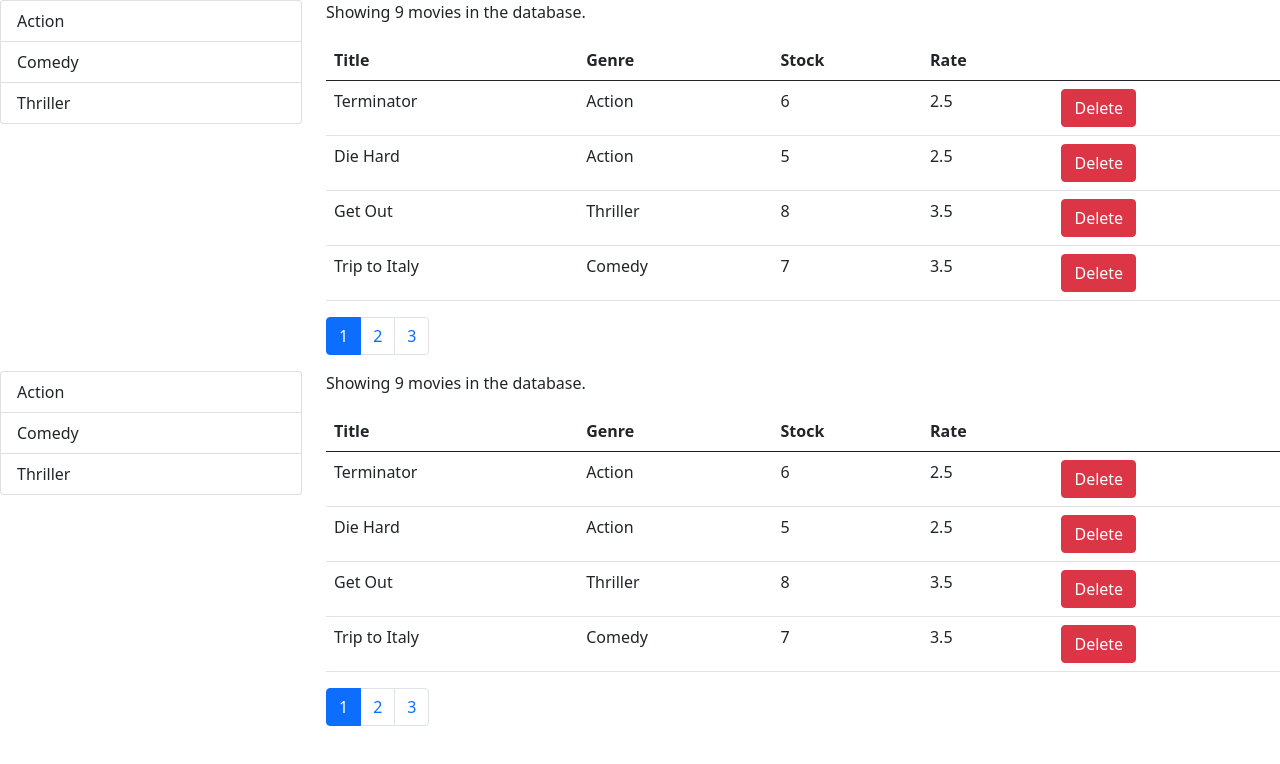
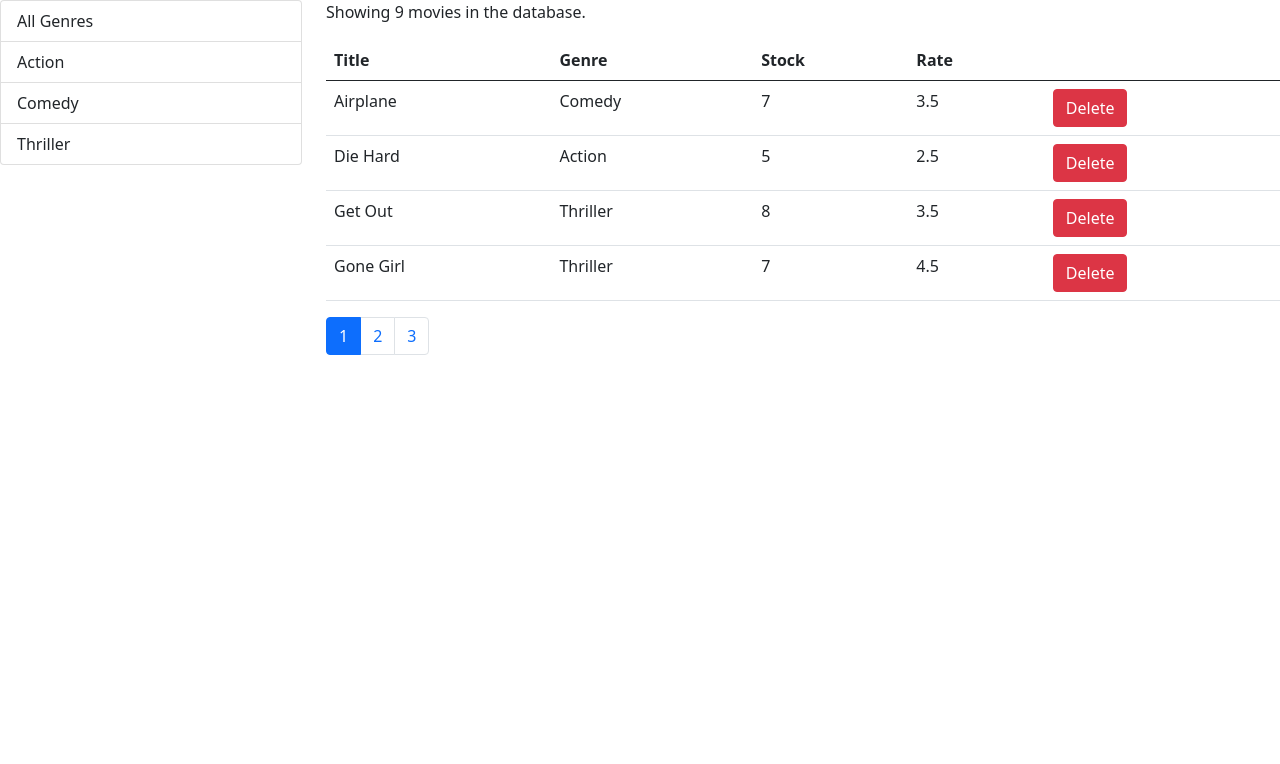
Before and after one commit to lgorniak/React-Movie-List, a React (Create React App) app: page / in a window 1280 px wide. Shown: the top 764 px of the page. Built offline with nearby package versions, Linux system fonts and the light colour scheme.

Commit message:
add table sorting

```diff
--- a/src/components/App.tsx
+++ b/src/components/App.tsx
@@ -8,7 +8,6 @@ import MovieSecond from "./moviesSecond";
 export default function App(): ReactElement {
   return (
     <div>
-      <Movies />
       <MovieSecond />
     </div>
   );
--- a/src/components/listGroup.tsx
+++ b/src/components/listGroup.tsx
@@ -9,7 +9,7 @@ interface Props {
   selectedItem: Genre | undefined;
 }
 
-const ListGroup = (props: Props): ReactElement => {
+export default function ListGroup(props: Props): ReactElement {
   const { items, textProperty, valueProperty, onItemSelect, selectedItem } =
     props;
   return (
@@ -17,21 +17,19 @@ const ListGroup = (props: Props): ReactElement => {
       {items.map((item) => (
         <li
           onClick={() => onItemSelect(item)}
-          key={item[valueProperty || ListGroup.defaultProps.textProperty]}
+          key={item._id}
           className={
             item === selectedItem ? "list-group-item active" : "list-group-item"
           }
         >
-          {item[textProperty || ListGroup.defaultProps.valueProperty]}
+          {item.name}
         </li>
       ))}
     </ul>
   );
-};
+}
 
 ListGroup.defaultProps = {
   textProperty: "name",
   valueProperty: "_id",
 };
-
-export default ListGroup;
--- a/src/components/moviesSecond.tsx
+++ b/src/components/moviesSecond.tsx
@@ -6,33 +6,52 @@ import { paginate } from "../utils/paginate";
 import ListGroup from "./listGroup";
 import { Movie } from "../types/Movie";
 import { Genre } from "../types/Genre";
+import MovieTable from "./moviesTable";
+import _, { filter } from "lodash";
+import { Sort } from "../types/Sort";
 
 interface Props {
   movie: Movie;
   genre: Genre;
+  sort: Sort;
 }
+
 
 export default function MovieSecond(): ReactElement {
   console.log("working");
-  //this.setState({ movies: getMovies(), genres: getGenres() });
   const [movies, setMovies] = useState<Movie[]>(getMovies());
-  const [genres, setGenres] = useState<Genre[]>(getGenres());
+  const [genres, setGenres] = useState<Genre[]>([
+    { _id: "", name: "All Genres" },
+    ...getGenres(),
+  ]);
   const [currentPage, setCurrentPage] = useState<number>(1);
   const [pageSize, setPageSize] = useState<number>(4);
   const [selectedGenre, setSelectedGenre] = useState<Genre | undefined>();
+  const [sortColumn, setSortColumn] = useState<Sort>({
+    path: "title",
+    order: "asc",
+  });
 
-  const filtered = selectedGenre
-    ? movies.filter((movie) => movie.genre._id === selectedGenre._id)
-    : movies;
+  const filtered =
+    selectedGenre && selectedGenre._id
+      ? movies.filter((movie) => movie.genre._id === selectedGenre._id)
+      : movies;
 
-  const pageMovies: Movie[] = paginate(filtered, currentPage, pageSize);
+  const sorted = _.orderBy(filtered, [sortColumn.path], [sortColumn.order]);
+  const pageMovies: Movie[] = paginate(sorted, currentPage, pageSize);
 
   const handleDelete = (movie: Movie): void => {
     const notDeletedMovies = movies.filter((m: Movie) => m._id !== movie._id);
     setMovies(notDeletedMovies);
   };
 
+  const handleSort = (sort: Sort): void => {
+    console.log(sort);
+    setSortColumn(sort);
+  };
+
   const handleGenreSelect = (genre: Genre): void => {
+    setCurrentPage(1);
     setSelectedGenre(genre);
   };
 
@@ -51,35 +70,12 @@ export default function MovieSecond(): ReactElement {
       </div>
       <div className="col">
         <p>Showing {movies.length} movies in the database.</p>
-        <table className="table">
-          <thead>
-            <tr>
-              <th>Title</th>
-              <th>Genre</th>
-              <th>Stock</th>
-              <th>Rate</th>
-              <th />
-            </tr>
-          </thead>
-          <tbody>
-            {pageMovies.map((movie) => (
-              <tr key={movie._id}>
-                <td>{movie.title}</td>
-                <td>{movie.genre.name}</td>
-                <td>{movie.numberInStock}</td>
-                <td>{movie.dailyRentalRate}</td>
-                <td>
-                  <button
-                    onClick={() => handleDelete(movie)}
-                    className="btn btn-danger btn-small"
-                  >
-                    Delete
-                  </button>
-                </td>
-              </tr>
-            ))}
-          </tbody>
-        </table>
+        <MovieTable
+          pageMovies={pageMovies}
+          setSortColumn={sortColumn}
+          handleDelete={handleDelete}
+          handleSort={handleSort}
+        />
         <Pagination
           itemsCount={filtered.length}
           pageSize={pageSize}
--- /dev/null
+++ b/src/components/moviesTable.tsx
@@ -0,0 +1,64 @@
+import React, { ReactElement } from "react";
+import { Movie } from "../types/Movie";
+import { Sort } from "../types/Sort";
+
+interface Props {
+  pageMovies: Movie[];
+  setSortColumn: Sort;
+  handleDelete: (movie: Movie) => void;
+  handleSort: (sort: Sort) => void;
+}
+
+export default function MoviesTable(props: Props): ReactElement {
+  const {
+    pageMovies,
+    setSortColumn: setSortColumn,
+    handleDelete,
+    handleSort,
+  } = props;
+
+  const raiseSort = (path: string): void => {
+    const sortColumn = { ...setSortColumn };
+
+    if (sortColumn.path === path) {
+      sortColumn.order === "asc"
+        ? (sortColumn.order = "desc")
+        : (sortColumn.order = "asc");
+    } else {
+      sortColumn.order = "asc";
+    }
+    handleSort(sortColumn);
+  };
+
+  return (
+    <table className="table">
+      <thead>
+        <tr>
+          <th onClick={() => raiseSort("title")}>Title</th>
+          <th onClick={() => raiseSort("genre.name")}>Genre</th>
+          <th onClick={() => raiseSort("numberInStock")}>Stock</th>
+          <th onClick={() => raiseSort("dailyRentalRate")}>Rate</th>
+          <th />
+        </tr>
+      </thead>
+      <tbody>
+        {pageMovies.map((movie: Movie) => (
+          <tr key={movie._id}>
+            <td>{movie.title}</td>
+            <td>{movie.genre.name}</td>
+            <td>{movie.numberInStock}</td>
+            <td>{movie.dailyRentalRate}</td>
+            <td>
+              <button
+                onClick={() => handleDelete(movie)}
+                className="btn btn-danger btn-small"
+              >
+                Delete
+              </button>
+            </td>
+          </tr>
+        ))}
+      </tbody>
+    </table>
+  );
+}
--- a/src/types/Genre.ts
+++ b/src/types/Genre.ts
@@ -1,5 +1,5 @@
 export interface Genre {
-  _id: string;
+  _id?: string;
   name: string;
-  [key: string]: string;
+  [key: string]: string | undefined;
 }
--- /dev/null
+++ b/src/types/Sort.ts
@@ -0,0 +1,4 @@
+export interface Sort {
+  path: string;
+  order: "asc" | "desc";
+}
```
